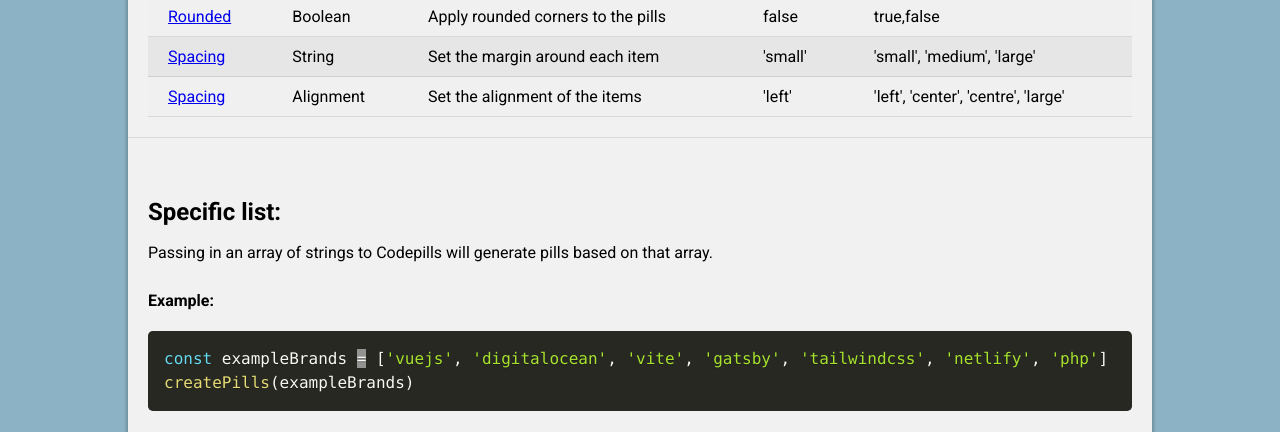
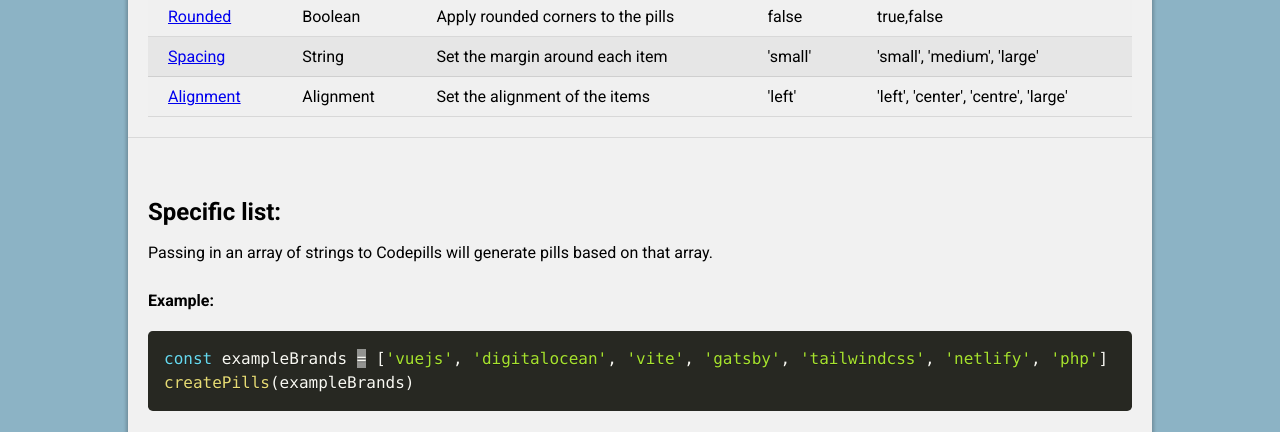
Before and after one commit to AllanOcelot/codepills, a plain HTML site: page index.html in a window 1280 px wide. Shown: the part 1354-1786 px from the top of the page. Drawn offline with nearby package versions, Linux system fonts and the light colour scheme.

Commit message:
deploy: ad0956450d25a714bef9828a16fdc16a4e93e67a

```diff
--- a/index.html
+++ b/index.html
@@ -166,7 +166,7 @@
               <td>'small', 'medium', 'large'</td>
             </tr>
             <tr>
-              <td><a href="#exampleSpacingTitle" title="jump to spacing">Spacing</a></td>
+              <td><a href="#exampleAlignTitle" title="jump to Alignment">Alignment</a></td>
               <td>Alignment</td>
               <td>Set the alignment of the items</td>
               <td>'left'</td>
```
